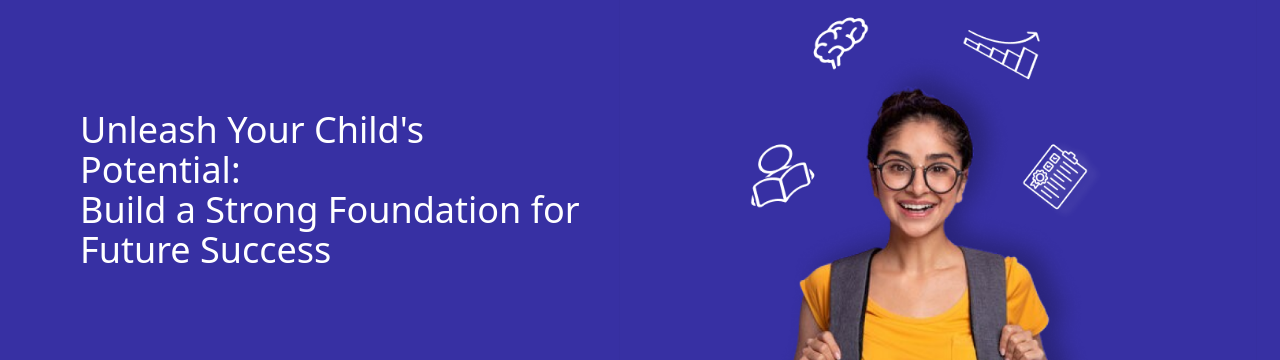
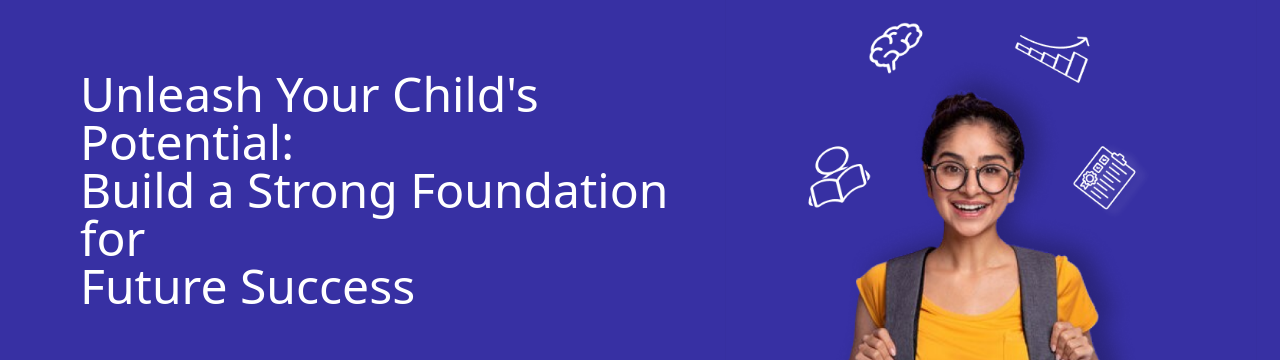
Before and after one commit to Qlass-website/qlass, a React (Vite) app: page / in a window 1280 px wide. Shown: the part 203-563 px from the top of the page. Built offline with nearby package versions, Linux system fonts and the light colour scheme.

Commit message:
fix: text

```diff
--- a/src/components/home-page/hero/Hero.jsx
+++ b/src/components/home-page/hero/Hero.jsx
@@ -5,8 +5,8 @@ export default function Hero() {
     <div className="flex flex-col">
       <div className="w-full bg-indigo-800 pl-20 pr-6 pt-12 max-md:max-w-full max-md:px-5">
         <div className="max-md: flex gap-5 max-md:flex-col max-md:gap-0">
-          <div className="flex w-[44%] flex-col max-md:ml-0 max-md:w-full">
-            <div className="z-10 my-auto self-stretch text-4xl text-white max-md:mt-10 max-md:max-w-full">
+          <div className="flex w-[64%] flex-col max-md:ml-0 max-md:w-full">
+            <div className="z-10 my-auto self-stretch space-y-4 text-5xl text-white max-md:mt-10 max-md:max-w-full">
               <span className="font-medium">
                 Unleash Your Child's Potential:
               </span>
```
